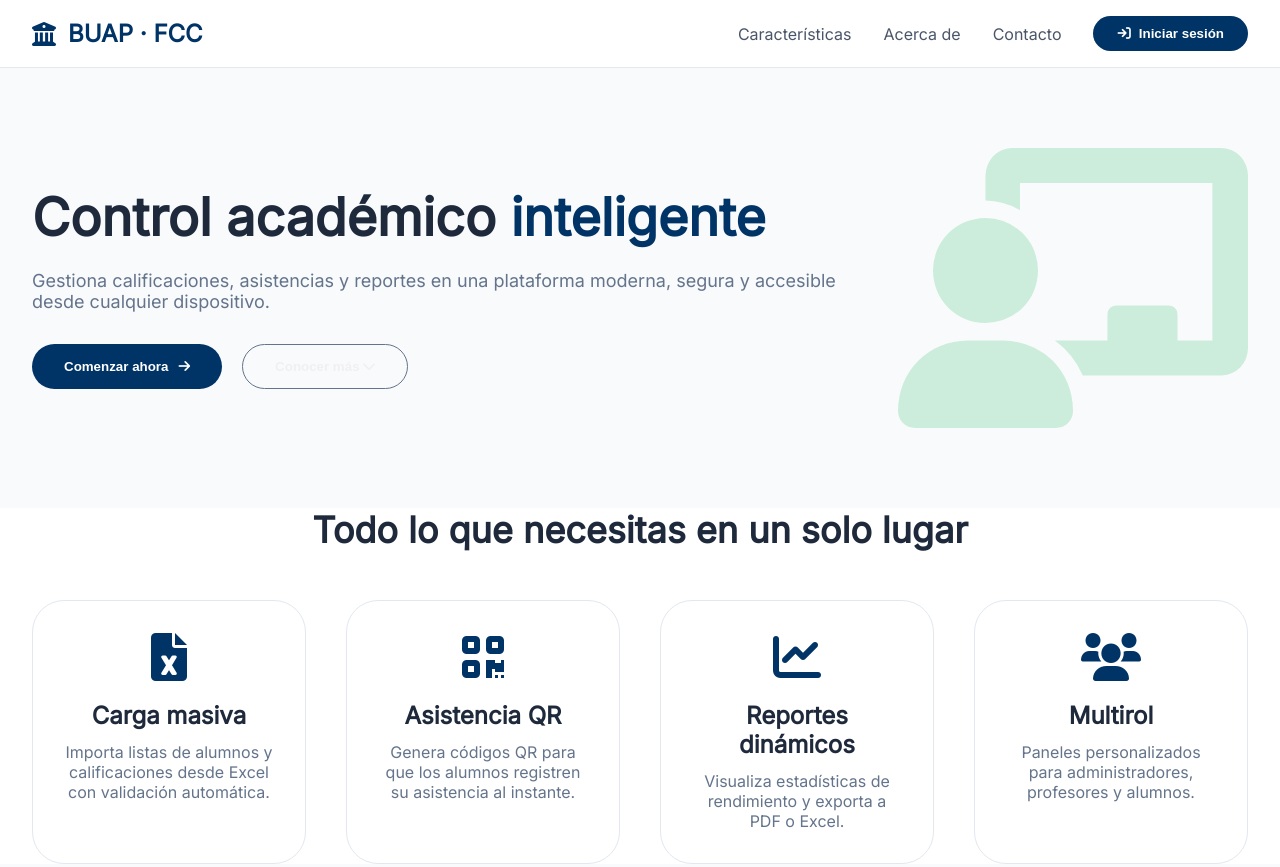
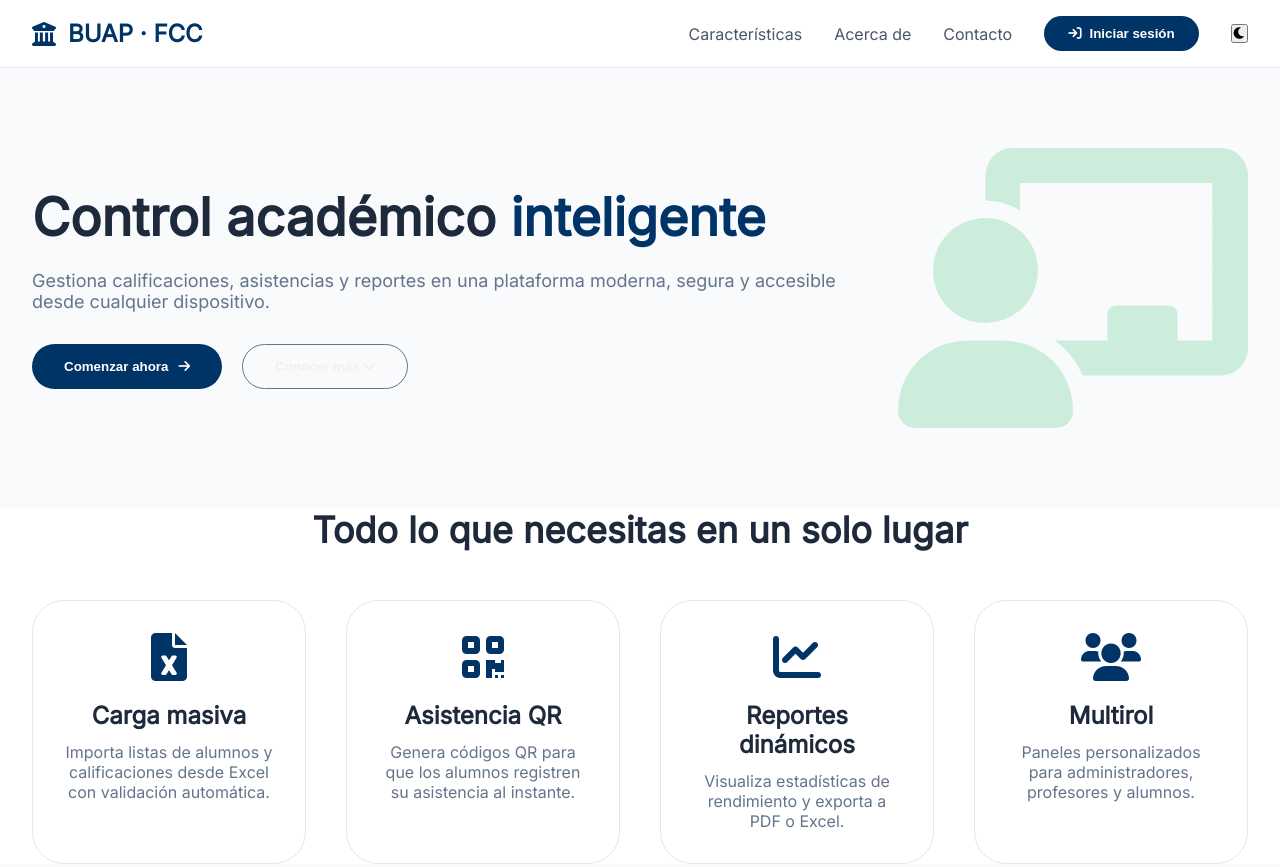
Before and after one commit to bluberiwnw/control-escolar, a plain HTML site: page frontend/index.html in a window 1280 px wide. Shown: the top 867 px of the page. Drawn offline with Linux system fonts and the light colour scheme.

Commit message:
Sistema Control EScolar PostgreSQL Roles P42

```diff
--- a/frontend/css/estilo.css
+++ b/frontend/css/estilo.css
@@ -635,3 +635,24 @@ body.dark-mode .btn-secondary {
     border-color: #64748b;
     color: #cbd5e1;
 }
+
+
+.theme-toggle-nav {
+    background: transparent;
+    border: none;
+    font-size: 1.3rem;
+    cursor: pointer;
+    color: var(--primary);
+    margin-left: 10px;
+    transition: transform 0.2s;
+}
+.theme-toggle-nav:hover {
+    transform: scale(1.1);
+}
+/* En móviles, mantener el mismo estilo */
+@media (max-width: 768px) {
+    .theme-toggle-nav {
+        margin-left: 0;
+        margin-top: 10px;
+    }
+}
--- a/frontend/index.html
+++ b/frontend/index.html
@@ -65,7 +65,12 @@
                 <a href="#about">Acerca de</a>
                 <a href="#contact">Contacto</a>
                 <button class="btn-login-nav" onclick="window.location.href='login.html'"><i class="fas fa-arrow-right-to-bracket"></i> Iniciar sesión</button>
+                <!-- Botón de modo oscuro agregado aquí -->
+                <button class="theme-toggle-nav" onclick="toggleTheme()">
+                    <i class="fas fa-moon"></i>
+                </button>
             </div>
+            <div class="menu-icon" onclick="toggleMenu()"><i class="fas fa-bars"></i></div>
         </div>
     </nav>
 
@@ -123,9 +128,6 @@
         <p>© 2026 - Sistema de Control Escolar</p>
     </footer>
 
-    <button class="theme-toggle" onclick="toggleTheme()">
-    <i class="fas fa-moon"></i>
-    </button>
     <script>
         function toggleMenu() { document.querySelector('.nav-links').classList.toggle('active'); }
         function scrollToFeatures() { document.getElementById('features').scrollIntoView({ behavior: 'smooth' }); }
```
Also changed, not shown: frontend/login.html (+8 -5 lines).
